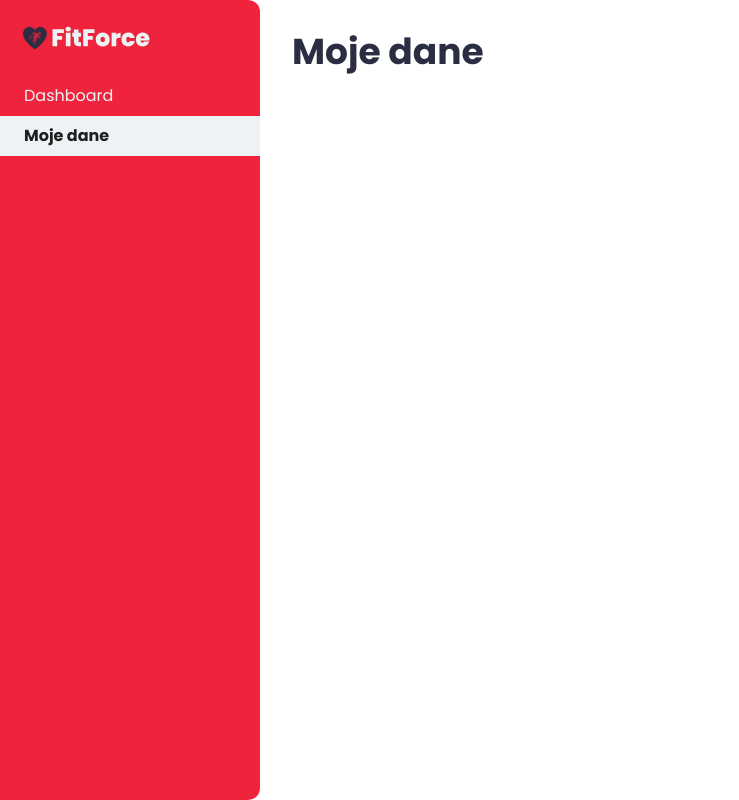
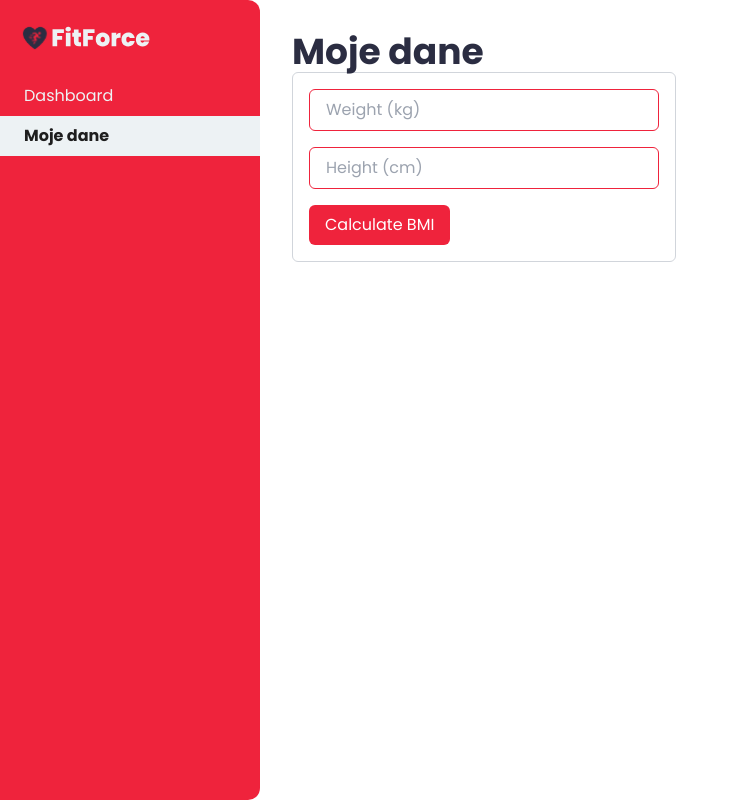
Before and after one commit to abieniek03/fit-force, a Next.js app: page /moje-dane in a window 1280 px wide. Shown: the whole page, without its empty margins (0-739 px from the left). Built offline with nearby package versions, Linux system fonts and the light colour scheme.

Commit message:
added my parameters, form

```diff
--- a/app/(dashboard)/moje-dane/page.tsx
+++ b/app/(dashboard)/moje-dane/page.tsx
@@ -1,14 +1,18 @@
 import DashboardPageTitle from "@/app/_components/dashboard/DashboardPageTitile";
 import { Metadata } from "next";
+import Form from "@/app/_components/dashboard/moje-dane/Form";
 
 export const metadata: Metadata = {
   title: "Moje dane",
 };
 
 export default function MyParametersPage() {
+
+
   return (
     <>
       <DashboardPageTitle>Moje dane</DashboardPageTitle>
+      <Form/>
     </>
   );
 }
--- /dev/null
+++ b/app/_components/dashboard/moje-dane/Form.tsx
@@ -0,0 +1,67 @@
+// Form.tsx
+"use client";
+
+import React, { useState } from 'react';
+import { useForm, FormProvider, useFormContext } from "react-hook-form";
+
+type Inputs = {
+  weight: number;
+  height: number;
+};
+
+const Form = () => {
+    const { register, handleSubmit, watch } = useForm<Inputs>();
+
+    const calculateBMI = (weight: number, height: number) => {
+      if (weight && height) {
+        const bmi = weight / ((height / 100) * (height / 100));
+        return bmi.toFixed(2);
+      }
+      return '';
+    };
+
+    const onSubmit = (data: Inputs) => {
+      console.log(data);
+    };
+
+    return (
+      <form
+        className="border border-gray-300 p-4 rounded-md"
+        onSubmit={handleSubmit(onSubmit)}
+      >
+        <div className="flex items-center">
+          <input
+            {...register("weight")}
+            type="number"
+            placeholder="Weight (kg)"
+            className="w-full rounded-md border border-primary px-4 py-2 focus:outline-none focus:ring-1 focus:ring-content"
+          />
+        </div>
+        <div className="flex items-center mt-4">
+          <input
+            {...register("height")}
+            type="number"
+            placeholder="Height (cm)"
+            className="w-full rounded-md border border-primary px-4 py-2 focus:outline-none focus:ring-1 focus:ring-content"
+          />
+        </div>
+
+        <button type="submit" className="mt-4 rounded-md bg-primary px-4 py-2 text-white hover:bg-content">
+          Calculate BMI
+        </button>
+
+        {watch("weight") && watch("height") && (
+          <div className="mt-4">
+            <p>Weight: {watch("weight")} kg</p>
+            <p>Height: {watch("height")} cm</p>
+            <p>BMI: {calculateBMI(Number(watch("weight")), Number(watch("height")))}</p>
+          </div>
+        )}
+      </form>
+
+  );
+};
+
+
+
+export default Form;
--- a/package.json
+++ b/package.json
@@ -16,6 +16,7 @@
     "next": "14.1.3",
     "react": "^18",
     "react-dom": "^18",
+    "react-hook-form": "^7.51.0",
     "react-icons": "^5.0.1"
   },
   "devDependencies": {
```
Also changed, not shown: 1 other file (tests, documents, lock files or other folders).
